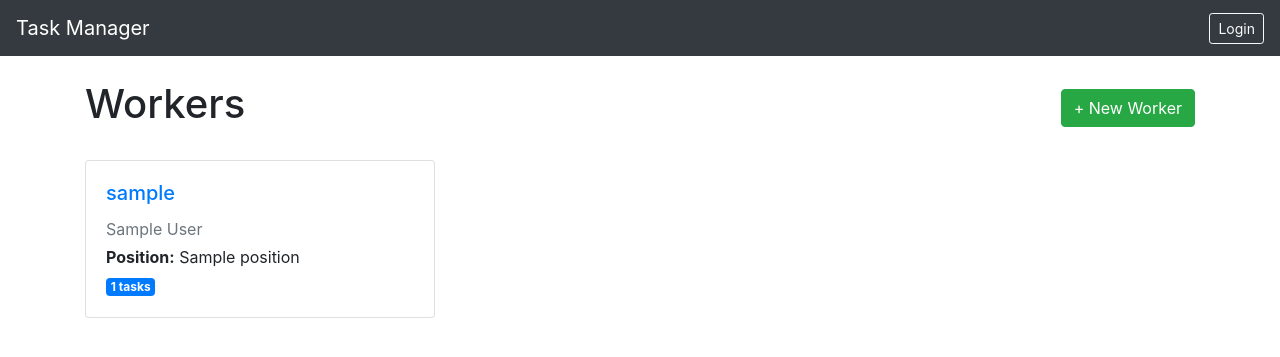
After one commit to pikaOpika/task_manager, a Django app: page /workers/ in a window 1280 px wide. The commit adds this page. Shown: the top 357 px of the page. Run offline with Django 5.2, Linux system fonts and the light colour scheme; tables that the repository leaves empty hold one stand-in row (values such as "Sample post").

Commit message:
created TaskUpdateView, TaskDeleteView, WorkerListView, WorkerDetailView and *.html file for views

```diff
--- a/task/templates/task/index.html
+++ b/task/templates/task/index.html
@@ -22,7 +22,7 @@
                 <div class="card-body">
                     <h5 class="card-title">👥 Workers</h5>
                     <p class="card-text">See your team members and their positions.</p>
-                    <a href="" class="btn btn-primary">View Workers</a>
+                    <a href="{% url "task:worker-list" %}" class="btn btn-primary">View Workers</a>
                 </div>
             </div>
         </div>
--- a/task/templates/task/task_detail.html
+++ b/task/templates/task/task_detail.html
@@ -7,8 +7,8 @@
     <div class="card-header bg-dark text-white d-flex justify-content-between align-items-center">
         <h4 class="mb-0">{{ task.name }}</h4>
         <div>
-            <a href="" class="btn btn-sm btn-outline-light mr-2">Edit</a>
-            <a href="" class="btn btn-sm btn-outline-danger">Delete</a>
+            <a href="{% url "task:task-update" task.id %}" class="btn btn-sm btn-outline-light mr-2">Edit</a>
+            <a href="{% url "task:task-delete" task.id %}" class="btn btn-sm btn-outline-danger">Delete</a>
         </div>
     </div>
     <div class="card-body">
--- a/task/templates/task/task_list.html
+++ b/task/templates/task/task_list.html
@@ -33,8 +33,8 @@
                 </small>
             </div>
             <div>
-                <a href="" class="btn btn-sm btn-outline-primary mr-1">Edit</a>
-                <a href="" class="btn btn-sm btn-outline-danger">Delete</a>
+                <a href="{% url "task:task-update" task.id %}" class="btn btn-sm btn-outline-primary mr-1">Edit</a>
+                <a href="{% url "task:task-delete" task.id %}" class="btn btn-sm btn-outline-danger">Delete</a>
             </div>
         </div>
     </div>
--- /dev/null
+++ b/task/templates/task/worker_list.html
@@ -0,0 +1,31 @@
+{% extends "base.html" %}
+
+{% block title %}Workers — Task Manager{% endblock %}
+
+{% block content %}
+<div class="d-flex justify-content-between align-items-center mb-4">
+    <h1>Workers</h1>
+    <a href="" class="btn btn-success">+ New Worker</a>
+</div>
+
+<div class="row">
+    {% for worker in worker_list %}
+    <div class="col-md-4 mb-3">
+        <div class="card h-100">
+            <div class="card-body">
+                <h5 class="card-title">
+                    <a href="{% url "task:worker-detail" worker.id %}">{{ worker.username }}</a>
+                </h5>
+                <p class="text-muted mb-1">{{ worker.get_full_name }}</p>
+                <p class="mb-1"><strong>Position:</strong> {{ worker.position }}</p>
+                <p class="mb-0">
+                    <span class="badge badge-primary">{{ worker.tasks.count }} tasks</span>
+                </p>
+            </div>
+        </div>
+    </div>
+    {% empty %}
+    <div class="col-12 text-muted text-center">No workers found.</div>
+    {% endfor %}
+</div>
+{% endblock %}
--- a/task/urls.py
+++ b/task/urls.py
@@ -1,6 +1,11 @@
 from django.urls import path
 
-from .views import index, TaskListView, TaskCreateView, TaskDetailView
+from .views import (
+    index,
+    TaskListView, TaskDetailView,
+    TaskUpdateView, TaskCreateView, TaskDeleteView,
+    WorkerListView, WorkerDetailView
+)
 
 app_name = 'task'
 
@@ -8,5 +13,9 @@ urlpatterns = [
     path('', index, name='index'),
     path('tasks/', TaskListView.as_view(), name="task-list"),
     path('tasks/create/', TaskCreateView.as_view(), name="task-create"),
-    path('tasks/<int:pk>/', TaskDetailView.as_view(), name="task-detail")
+    path('tasks/update/<int:pk>/', TaskUpdateView.as_view(), name="task-update"),
+    path('tasks/delete/<int:pk>/', TaskDeleteView.as_view(), name="task-delete"),
+    path('tasks/<int:pk>/', TaskDetailView.as_view(), name="task-detail"),
+    path('workers/', WorkerListView.as_view(), name="worker-list"),
+    path('workers/<int:pk>', WorkerDetailView.as_view(), name="worker-detail")
 ]
--- a/task/views.py
+++ b/task/views.py
@@ -1,6 +1,7 @@
 from django.shortcuts import render, redirect
 from django.views import generic
 from django.urls import reverse, reverse_lazy
+from django.contrib.auth import get_user_model
 
 from .models import Task
 
@@ -38,3 +39,25 @@ class TaskCreateView(generic.CreateView):
     model = Task
     fields = "__all__"
     success_url = reverse_lazy("task:task-list")
+
+class TaskUpdateView(generic.UpdateView):
+    model = Task
+    fields = "__all__"
+
+    def get_success_url(self):
+        task = self.get_object()
+        return reverse_lazy("task:task-detail", args=[task.id,])
+
+class TaskDeleteView(generic.DeleteView):
+    model = Task
+    success_url = reverse_lazy("task:task-list")
+
+class WorkerListView(generic.ListView):
+    model = get_user_model()
+
+    def get_queryset(self):
+        return super().get_queryset()
+
+
+class WorkerDetailView(generic.DetailView):
+    model = get_user_model()
```
Also changed, not shown: task/templates/task/task_confirm_delete.html (added, +24 -0 lines), task/templates/task/worker_detail.html (added, +54 -0 lines).
